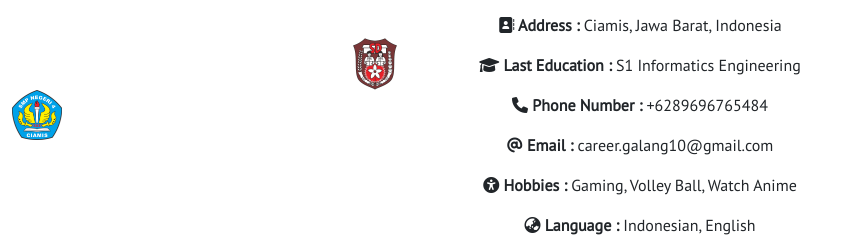
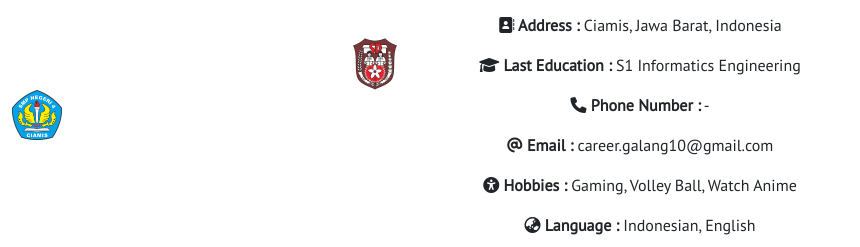
Before and after one commit to Galangps10/galangps10.github.io, a plain HTML site: page index.html in a window 1280 px wide. Shown: the part 864-1111 px from the top of the page, 0-860 px from the left. Drawn offline with nearby package versions, Linux system fonts and the light colour scheme; a web font is replaced by a local one.

Commit message:
Update index.html
update no hp

```diff
--- a/index.html
+++ b/index.html
@@ -165,7 +165,7 @@
                     <p><b><i class="fa-solid fa-cake-candles"></i> Place and Date of Birth :</b> Ciamis, 10 February 1999</p>
                     <p><b><i class="fa-solid fa-address-book"></i> Address :</b> Ciamis, Jawa Barat, Indonesia</p>
                     <p><b><i class="fa-solid fa-graduation-cap"></i> Last Education :</b> S1 Informatics Engineering</p>
-                    <p><b><i class="fa-solid fa-phone"></i> Phone Number :</b> +6289696765484</p>
+                    <p><b><i class="fa-solid fa-phone"></i> Phone Number :</b> -</p>
                     <p><b><i class="fa-solid fa-at"></i> Email :</b> career.galang10@gmail.com</p>
                     <p><b><i class="fa-solid fa-universal-access"></i> Hobbies :</b> Gaming, Volley Ball, Watch Anime</p>
                     <p><b><i class="fa-solid fa-earth-asia"></i> Language :</b> Indonesian, English</p>
```
